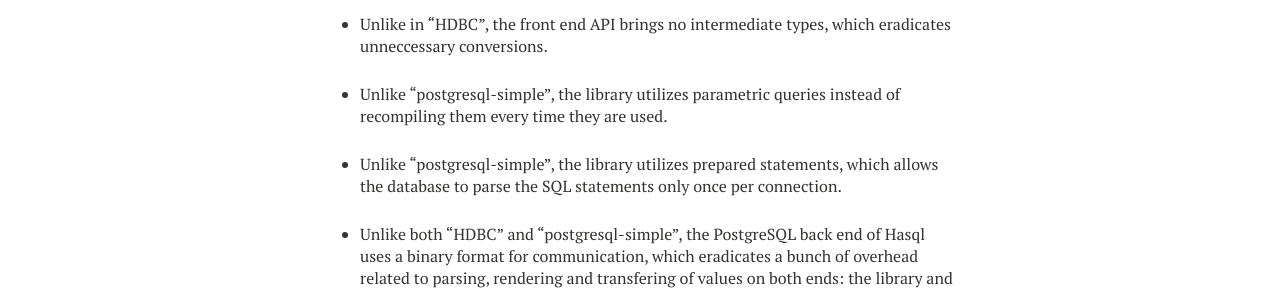
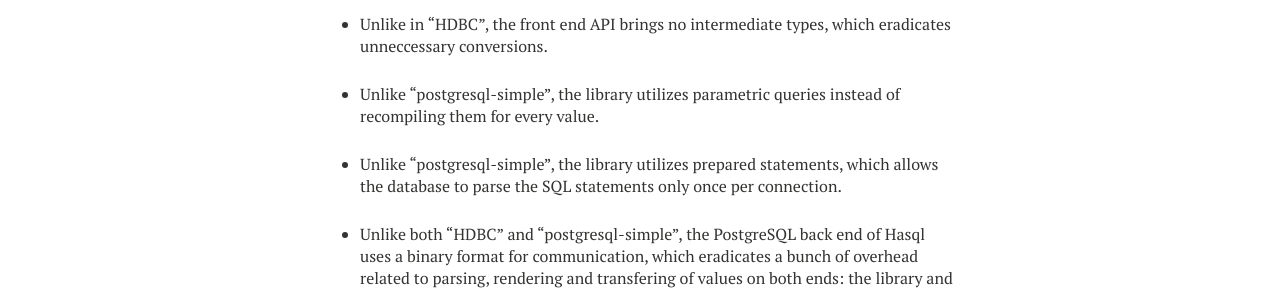
Before and after one commit to nikita-volkov/nikita-volkov.github.io, a Jekyll site: the page built from _posts/2014-11-10-hasql-benchmarks.md, in a window 1280 px wide. Shown: the part 1573-1865 px from the top of the page. Built offline with Jekyll 4.4.1, drawn with Linux system fonts in a browser that asks for light colours; nearby versions of some CDN libraries; comment, search, counter and statistics services are not loaded.

Commit message:
Correction

```diff
--- a/_posts/2014-11-10-hasql-benchmarks.md
+++ b/_posts/2014-11-10-hasql-benchmarks.md
@@ -58,7 +58,7 @@ So we've seen that Hasql dominates in every case. There are fundamentally differ
 
 * Unlike in "HDBC", the front end API brings no intermediate types, which eradicates unneccessary conversions.
 
-* Unlike "postgresql-simple", the library utilizes parametric queries instead of recompiling them every time they are used.
+* Unlike "postgresql-simple", the library utilizes parametric queries instead of recompiling them for every value.
 
 * Unlike "postgresql-simple", the library utilizes prepared statements, which allows the database to parse the SQL statements only once per connection.
 
```
